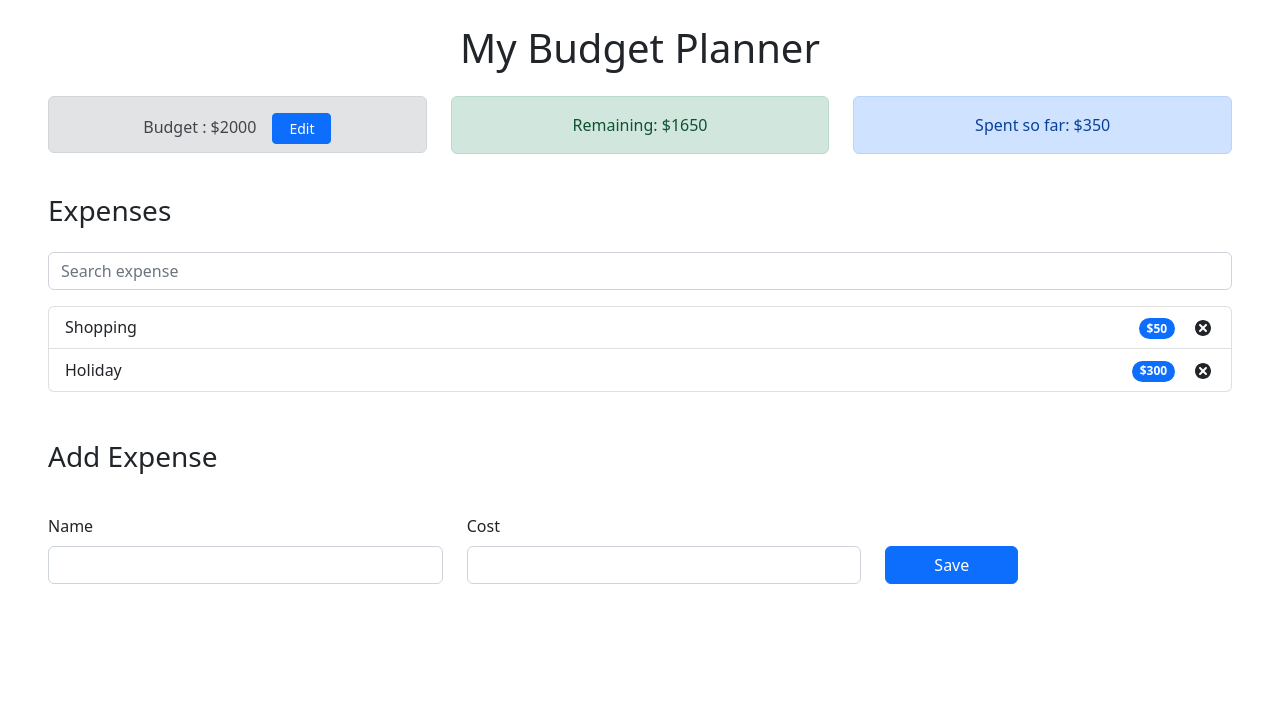
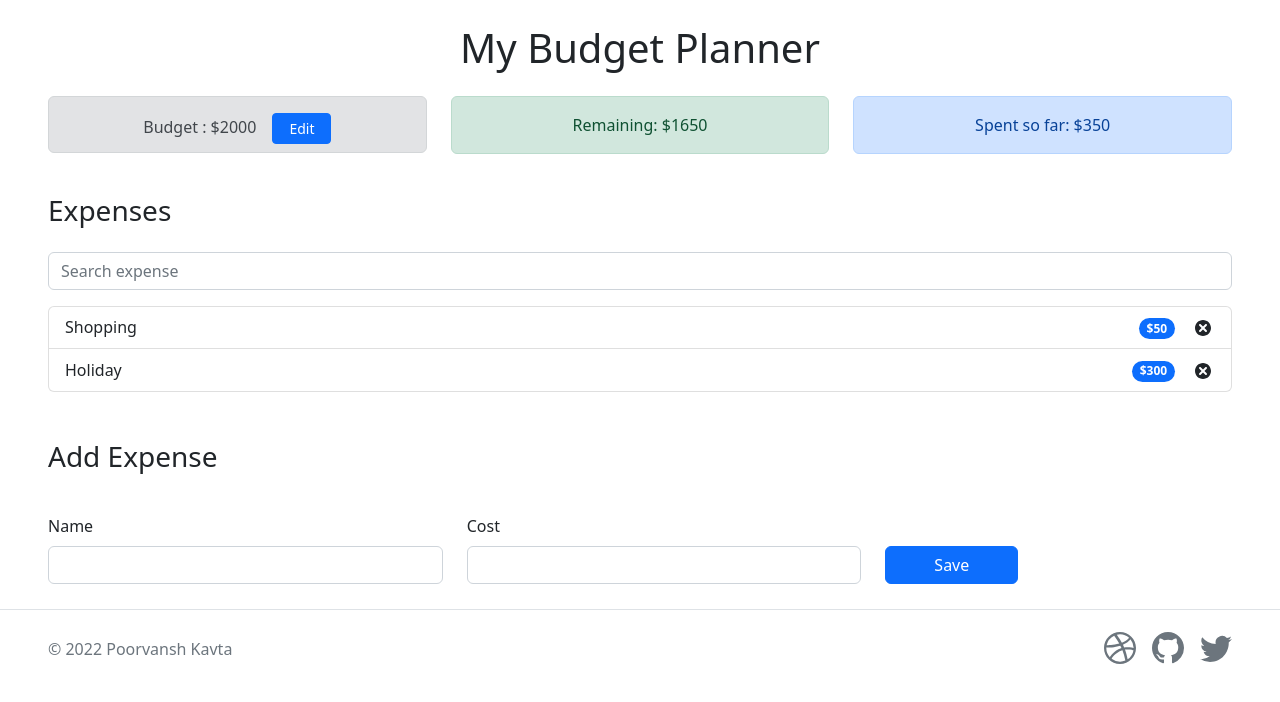
Before and after one commit to code-death/Expense-Tracker-App_React-code, a React (Create React App) app: page / in a window 1280 px wide. Shown: the top 702 px of the page. Built offline with nearby package versions, Linux system fonts and the light colour scheme.

Commit message:
Finished Project

```diff
--- a/package.json
+++ b/package.json
@@ -8,6 +8,7 @@
     "@testing-library/user-event": "^13.5.0",
     "bootstrap": "^5.1.3",
     "react": "^18.2.0",
+    "react-bootstrap-icons": "^1.8.4",
     "react-dom": "^18.2.0",
     "react-icons": "^4.4.0",
     "react-scripts": "5.0.1",
--- a/src/App.js
+++ b/src/App.js
@@ -2,6 +2,7 @@ import ExpenseContent from './Components/ExpenseContent.js'
 import { AppProvider } from './Context/AppContext'
 import Header from './Components/Header.js'
 import AddExpense from './Components/AddExpense.js'
+import Footer from './Components/Footer'
 
 function App() {
   return (
@@ -9,6 +10,7 @@ function App() {
       <Header />
       <ExpenseContent />
       <AddExpense />
+      <Footer />
     </AppProvider>
   )
 }
--- a/src/Components/Budget.js
+++ b/src/Components/Budget.js
@@ -22,8 +22,8 @@ const Budget = () => {
   }
 
   return (
-    <div className='alert alert-secondary col-sm pb-2'>
-      <form onSubmit={submitHandler}>
+    <div className='alert alert-secondary text-center col-sm pb-2'>
+      <form className={edit ? 'd-flex' : ''} onSubmit={submitHandler}>
         {edit ? (
           <div>
             <label htmlFor='budget'>Budget: </label>
--- /dev/null
+++ b/src/Components/Footer.js
@@ -0,0 +1,49 @@
+import { Github, Twitter, Dribbble } from 'react-bootstrap-icons'
+
+const Footer = () => {
+  return (
+    <footer className='d-flex flex-wrap justify-content-between align-items-center py-3 my-4 border-top'>
+      <div className='col-md-4 d-flex align-items-center ms-5'>
+        <span className='mb-3 mb-md-0 text-muted'>© 2022 Poorvansh Kavta</span>
+      </div>
+
+      <ul className='nav col-md-4 me-5 justify-content-end list-unstyled d-flex'>
+        <li className='ms-3'>
+          <a
+            className='text-muted'
+            target='blank'
+            href='https://dribbble.com/poorvanshkavta'
+          >
+            <h2>
+              <Dribbble className='dribbble-icon' />
+            </h2>
+          </a>
+        </li>
+        <li className='ms-3'>
+          <a
+            className='text-muted'
+            target='blank'
+            href='https://github.com/code-death'
+          >
+            <h2>
+              <Github className='github-icon' />
+            </h2>
+          </a>
+        </li>
+        <li className='ms-3'>
+          <a
+            className='text-muted'
+            target='blank'
+            href='https://twitter.com/kpoorvansh'
+          >
+            <h2>
+              <Twitter className='twitter-icon' />
+            </h2>
+          </a>
+        </li>
+      </ul>
+    </footer>
+  )
+}
+
+export default Footer
--- a/src/index.css
+++ b/src/index.css
@@ -5,4 +5,14 @@ header {
   .budget-button {
     margin-top: 10px;
   }
-} ;
+}
+
+.dribbble-icon:hover {
+  color: #ea4c89;
+}
+.twitter-icon:hover {
+  color: #1da1f2;
+}
+.github-icon:hover {
+  color: #171515;
+}
```
Also changed, not shown: 1 other file (tests, documents, lock files or other folders).
